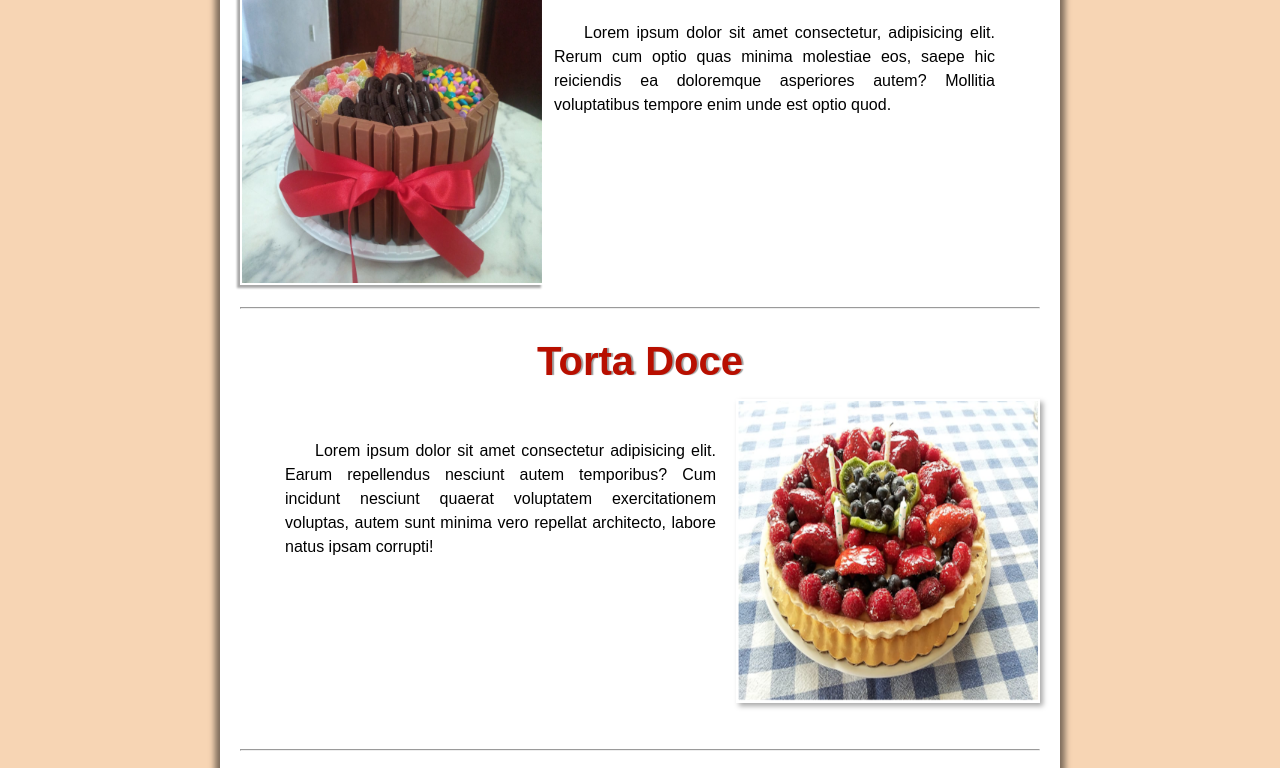
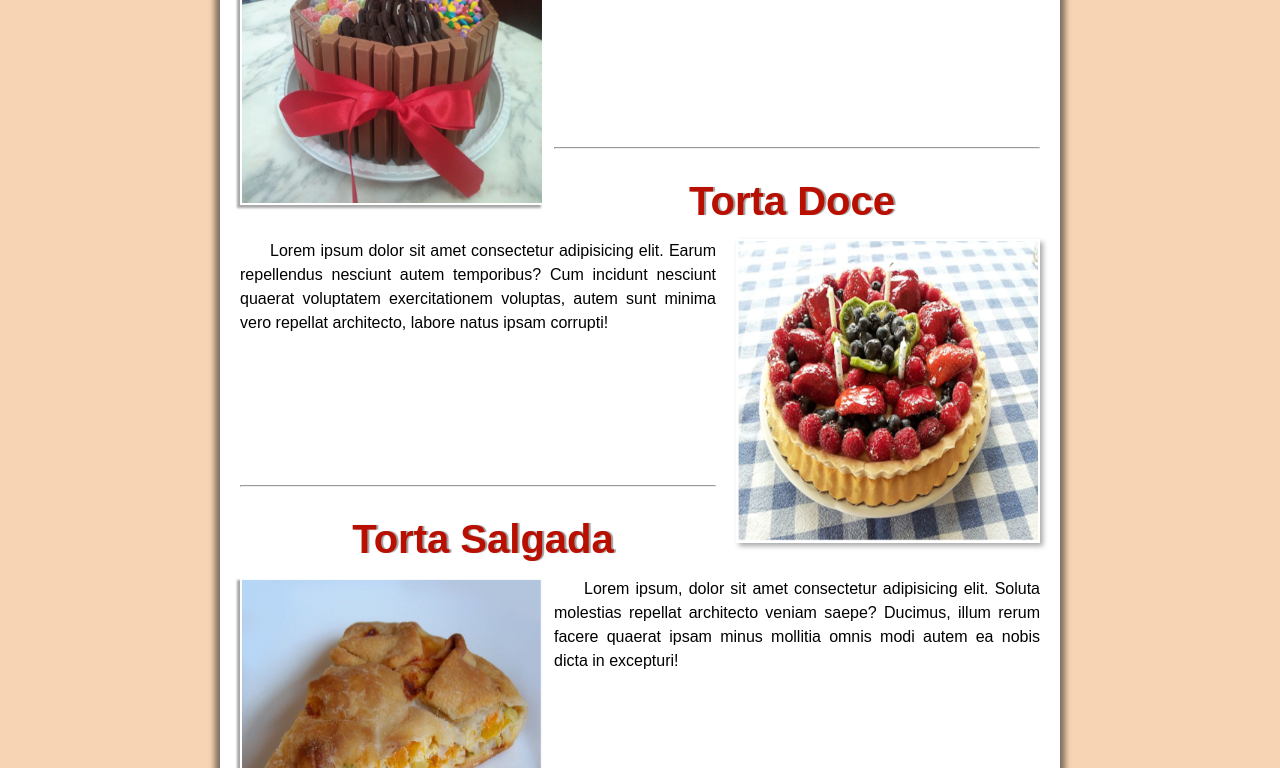
Before and after one commit to carlosmagnopereira/confeitaria, a plain HTML site: page index.html in a window 1280 px wide. Shown: the part 717-1485 px from the top of the page. Drawn offline with Linux system fonts and the light colour scheme.

Commit message:
Update style.css

```diff
--- a/css/style.css
+++ b/css/style.css
@@ -83,8 +83,6 @@ main {
 main  p {
     text-align: justify;
     text-indent: 30px;
-    padding: 40px;
-    margin: 5px;
     line-height: 1.5em;
 }
 
```
